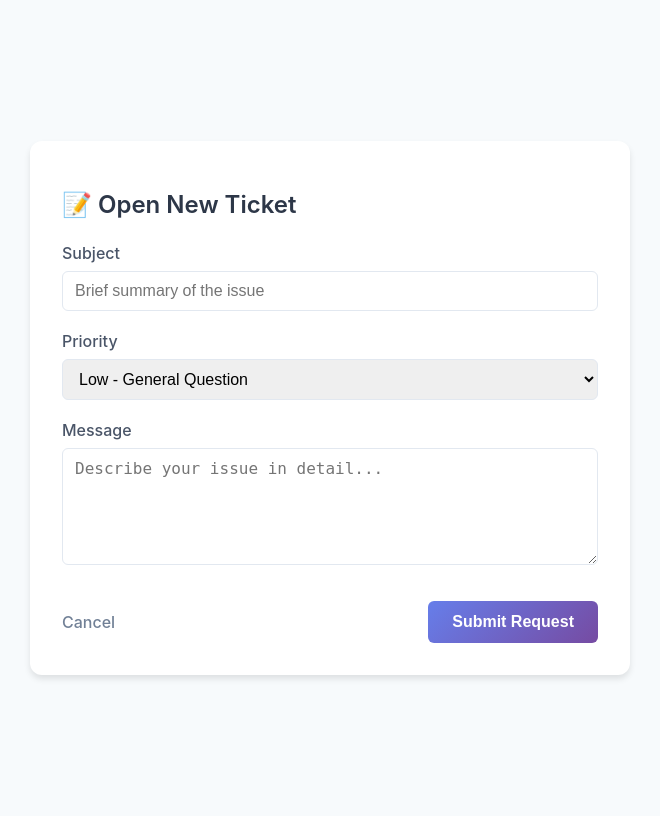
After one commit to oladseun/20i-api, a Django app: template gatekeeper/templates/gatekeeper/create_ticket.html in a window 1280 px wide. The commit adds this page. Shown: the whole page, without its empty margins (310-970 px from the left). Run offline with Django 4.2, Linux system fonts and the light colour scheme; the template is opened without the code that fills it: values that come from a table or form of the project are taken from there, others are empty; parts of the project's set-up code (start-up, migrations or seed data) failed here and were passed over.

Commit message:
Phase 3: Implement Create Ticket functionality (View, Form, Template)

```diff
--- /dev/null
+++ b/gatekeeper/forms.py
@@ -0,0 +1,31 @@
+from django import forms
+
+class TicketForm(forms.Form):
+    PRIORITY_CHOICES = [
+        ('low', 'Low - General Question'),
+        ('normal', 'Normal - Service Issue'),
+        ('high', 'High - Critical Outage'),
+    ]
+
+    subject = forms.CharField(
+        max_length=200,
+        widget=forms.TextInput(attrs={
+            'class': 'form-control',
+            'placeholder': 'Brief summary of the issue'
+        })
+    )
+
+    priority = forms.ChoiceField(
+        choices=PRIORITY_CHOICES,
+        widget=forms.Select(attrs={
+            'class': 'form-control'
+        })
+    )
+
+    message = forms.CharField(
+        widget=forms.Textarea(attrs={
+            'class': 'form-control',
+            'rows': 5,
+            'placeholder': 'Describe your issue in detail...'
+        })
+    )
--- /dev/null
+++ b/gatekeeper/templates/gatekeeper/create_ticket.html
@@ -0,0 +1,149 @@
+<!DOCTYPE html>
+<html lang="en">
+
+<head>
+    <meta charset="UTF-8">
+    <meta name="viewport" content="width=device-width, initial-scale=1.0">
+    <title>Create Support Ticket</title>
+    <style>
+        body {
+            font-family: -apple-system, BlinkMacSystemFont, 'Segoe UI', Roboto, 'Helvetica Neue', Arial, sans-serif;
+            background: #f7fafc;
+            min-height: 100vh;
+            display: flex;
+            align-items: center;
+            justify-content: center;
+        }
+
+        .container {
+            max-width: 600px;
+            width: 100%;
+            padding: 20px;
+        }
+
+        .card {
+            background: white;
+            padding: 32px;
+            border-radius: 12px;
+            box-shadow: 0 4px 6px rgba(0, 0, 0, 0.1);
+        }
+
+        h1 {
+            font-size: 24px;
+            color: #2d3748;
+            margin-bottom: 24px;
+            font-weight: 600;
+        }
+
+        .form-group {
+            margin-bottom: 20px;
+        }
+
+        label {
+            display: block;
+            margin-bottom: 8px;
+            color: #4a5568;
+            font-weight: 500;
+        }
+
+        .form-control {
+            width: 100%;
+            padding: 10px 12px;
+            border: 1px solid #e2e8f0;
+            border-radius: 6px;
+            font-size: 16px;
+            box-sizing: border-box;
+            transition: border-color 0.2s;
+        }
+
+        .form-control:focus {
+            outline: none;
+            border-color: #667eea;
+            box-shadow: 0 0 0 3px rgba(102, 126, 234, 0.1);
+        }
+
+        .actions {
+            display: flex;
+            justify-content: space-between;
+            align-items: center;
+            margin-top: 32px;
+        }
+
+        .submit-btn {
+            background: linear-gradient(135deg, #667eea 0%, #764ba2 100%);
+            color: white;
+            border: none;
+            padding: 12px 24px;
+            border-radius: 6px;
+            font-size: 16px;
+            font-weight: 600;
+            cursor: pointer;
+            transition: opacity 0.2s;
+        }
+
+        .submit-btn:hover {
+            opacity: 0.9;
+        }
+
+        .cancel-link {
+            color: #718096;
+            text-decoration: none;
+            font-weight: 500;
+        }
+
+        .cancel-link:hover {
+            color: #4a5568;
+        }
+
+        .alert {
+            padding: 12px;
+            border-radius: 6px;
+            margin-bottom: 20px;
+            background: #fff5f5;
+            color: #c53030;
+            border-left: 4px solid #c53030;
+        }
+    </style>
+</head>
+
+<body>
+    <div class="container">
+        <div class="card">
+            <h1>📝 Open New Ticket</h1>
+
+            {% if messages %}
+            {% for message in messages %}
+            <div class="alert">
+                {{ message }}
+            </div>
+            {% endfor %}
+            {% endif %}
+
+            <form method="post">
+                {% csrf_token %}
+
+                <div class="form-group">
+                    <label for="id_subject">Subject</label>
+                    {{ form.subject }}
+                </div>
+
+                <div class="form-group">
+                    <label for="id_priority">Priority</label>
+                    {{ form.priority }}
+                </div>
+
+                <div class="form-group">
+                    <label for="id_message">Message</label>
+                    {{ form.message }}
+                </div>
+
+                <div class="actions">
+                    <a href="{% url 'dashboard' %}" class="cancel-link">Cancel</a>
+                    <button type="submit" class="submit-btn">Submit Request</button>
+                </div>
+            </form>
+        </div>
+    </div>
+</body>
+
+</html>
--- a/gatekeeper/urls.py
+++ b/gatekeeper/urls.py
@@ -5,5 +5,6 @@ urlpatterns = [
     path('', views.login_view, name='login'),
     path('verify/', views.verify_otp_view, name='verify_otp'),
     path('dashboard/', views.dashboard_view, name='dashboard'),
+    path('tickets/create/', views.create_ticket_view, name='create_ticket'),
     path('logout/', views.logout_view, name='logout'),
 ]
```
Also changed, not shown: gatekeeper/templates/gatekeeper/dashboard.html (+60 -0 lines), gatekeeper/views.py (+7 -1 lines), services/intercom.py (added, +75 -0 lines).
